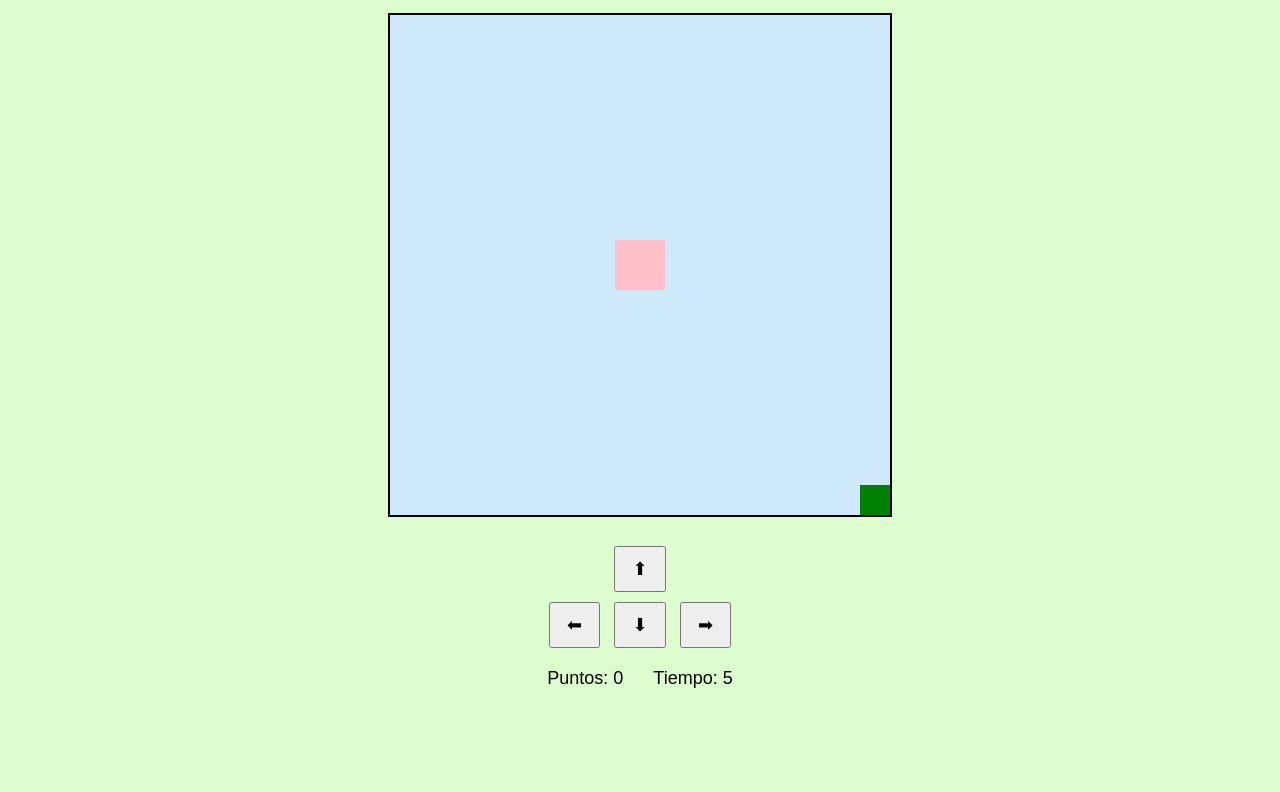
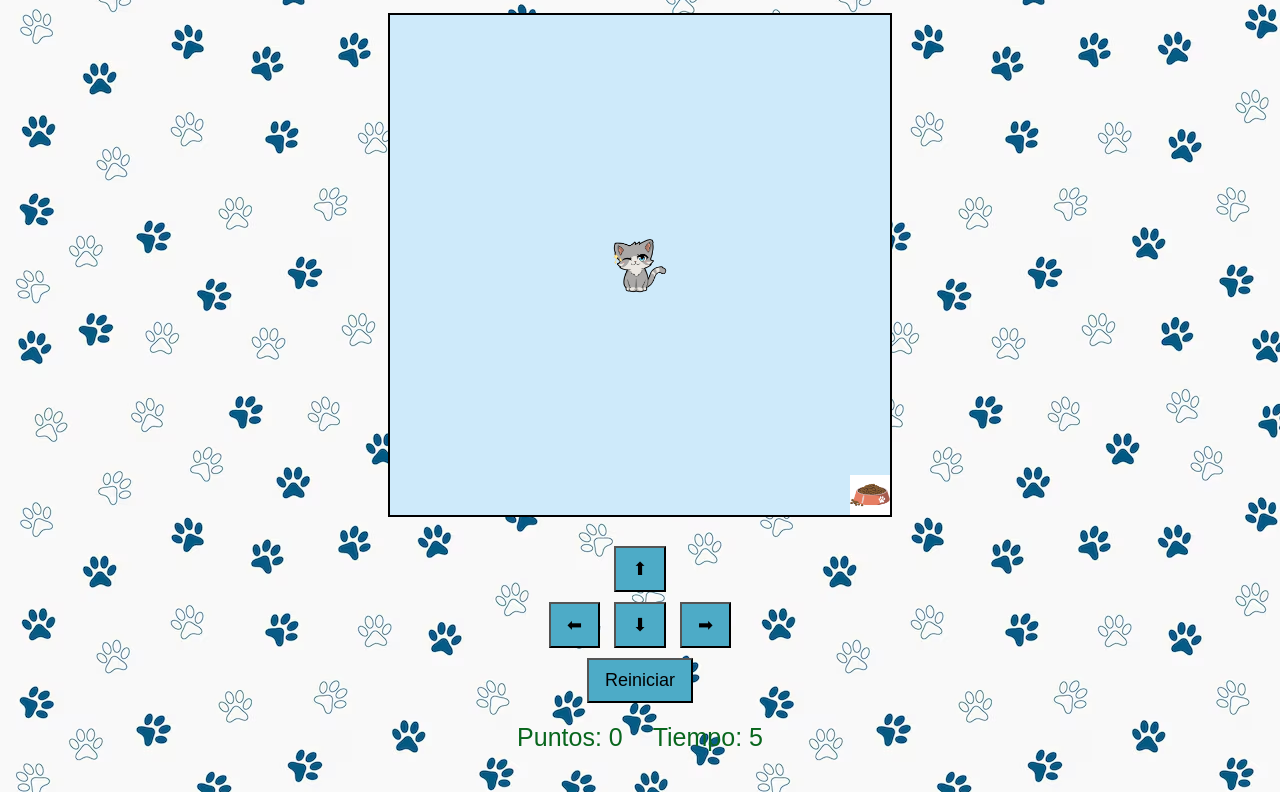
Before and after one commit to melanynono/juego_cazando, a plain HTML site: page cazando.html in a window 1280 px wide. Shown: the part 115-907 px from the top of the page. Before the commit the page ends 844 px from the top, so only its background shows below. Drawn offline with Linux system fonts and the light colour scheme.

Commit message:
agregar reiniciar y diseño del juego

```diff
--- a/cazando.css
+++ b/cazando.css
@@ -1,13 +1,14 @@
 body {
   text-align: center;
   font-family: Arial, sans-serif;
-  background: #ddfdcf;
+  background-image: url(fondo.png);
   margin: 0;
   padding: 20px;
 }
 
 h1 {
   margin-bottom: 5px;
+  color: rgb(5, 5, 92);
 }
 
 .panel {
@@ -45,3 +46,12 @@ p{
   font-style: oblique;
   font-weight: bold;
 }
+
+button{
+  background-color: rgb(77, 171, 199);
+}
+
+span{
+  color: rgb(9, 102, 29);
+  font-size: 25px;
+}
--- a/cazando.html
+++ b/cazando.html
@@ -18,6 +18,8 @@
     <button onclick="moverIzquierda();">⬅</button>
     <button onclick="moverAbajo();">⬇</button>
     <button onclick="moverDerecha();" >➡</button>
+    <br>
+    <button onclick="reiniciarJuego();" >Reiniciar</button>
   </div>
 
 
--- a/cazando.js
+++ b/cazando.js
@@ -1,10 +1,10 @@
 let canvas = document.getElementById("areaJuego");
 let ctx = canvas.getContext("2d");
 
-const ANCHO_GATO = 50;
-const ALTO_GATO = 50;
-const ANCHO_COMIDA = 30;
-const ALTO_COMIDA = 30;
+const ANCHO_GATO = 70;
+const ALTO_GATO = 70;
+const ANCHO_COMIDA = 40;
+const ALTO_COMIDA = 40;
 let gatoX = 0;
 let gatoY = 0;
 let comidaX = 0;
@@ -12,6 +12,11 @@ let comidaY = 0;
 let puntos = 0;
 let tiempo = 10;
 let intervaloTiempo;
+
+let imagenGato = new Image();
+imagenGato.src = "gato.png";
+let imagenComida = new Image();
+imagenComida.src = "comida.png";
 
 function iniciarJuego(){
     gatoX = (canvas.width / 2) - (ANCHO_GATO / 2);
@@ -26,17 +31,12 @@ function iniciarJuego(){
     intervaloTiempo = setInterval(restarTiempo,1000);
 }
 
-function graficarRectangulo(x,y,ancho,alto,color){
-    ctx.fillStyle = color;
-    ctx.fillRect(x,y,ancho,alto);
-}
-
 function graficarGato(){
-    graficarRectangulo(gatoX,gatoY,ANCHO_GATO,ALTO_GATO,"pink");
+    ctx.drawImage(imagenGato, gatoX, gatoY, ANCHO_GATO, ALTO_GATO);
 }
 
 function graficarComida(){
-    graficarRectangulo(comidaX,comidaY,ANCHO_COMIDA,ALTO_COMIDA,"green");
+    ctx.drawImage(imagenComida, comidaX, comidaY, ANCHO_COMIDA, ALTO_COMIDA);
 }
 
 function limpiarCanva(){
@@ -89,6 +89,11 @@ function detectarColision(){
         puntos = puntos + 1;
         mostrarEnSpan("puntos", puntos);
 
+        if(puntos == 6){
+        clearInterval(intervaloTiempo);
+        alert("GANASTE!!!");
+        return;
+}
         comidaX = generarAleatorio(0, canvas.width - ANCHO_COMIDA);
         comidaY = generarAleatorio(0, canvas.height - ALTO_COMIDA);
 
@@ -101,4 +106,32 @@ function detectarColision(){
 function restarTiempo(){
     tiempo = tiempo - 1;
     mostrarEnSpan("tiempo", tiempo);
+
+    if(tiempo == 0){
+        clearInterval(intervaloTiempo);
+        alert("Game Over");
+    }
 }
+
+function reiniciarJuego(){
+
+    clearInterval(intervaloTiempo);
+
+    puntos = 0;
+    tiempo = 10;
+
+    mostrarEnSpan("puntos", puntos);
+    mostrarEnSpan("tiempo", tiempo);
+
+    gatoX = (canvas.width / 2) - (ANCHO_GATO / 2);
+    gatoY = (canvas.height / 2) - (ALTO_GATO / 2);
+
+    comidaX = generarAleatorio(0, canvas.width - ANCHO_COMIDA);
+    comidaY = generarAleatorio(0, canvas.height - ALTO_COMIDA);
+
+    limpiarCanva();
+    graficarGato();
+    graficarComida();
+
+    intervaloTiempo = setInterval(restarTiempo, 1000);
+}
```
Also changed, not shown: comida.png (added), fondo.png (added), gato.png (added).
